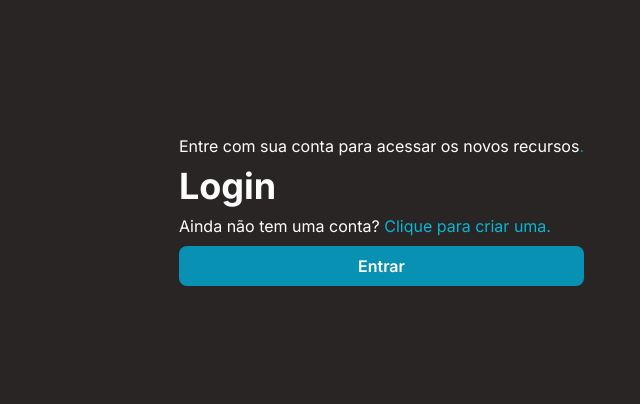
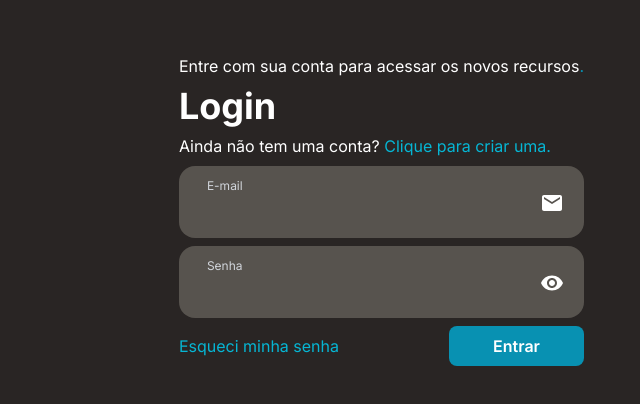
Before and after one commit to jhonatec-dev/desafio-vitor-nogueira, a Next.js app: page / in a window 1280 px wide. Shown: the part 190-594 px from the top of the page, without its empty margins (640-1280 px from the left). Built offline with nearby package versions, Linux system fonts and the light colour scheme.

Commit message:
feat: new components

```diff
--- a/app/_components/Buttons/Base.tsx
+++ b/app/_components/Buttons/Base.tsx
@@ -10,7 +10,7 @@ export default function BaseButton(props: Props) {
   return (
     <button
       onClick={onClick}
-      className={`bg-cyan-600 text-white font-semibold py-2 px-4 rounded-lg ${className}`}
+      className={`bg-cyan-600 hover:bg-cyan-700 text-white font-semibold py-2 px-4 rounded-lg ${className}`}
       {...otherProps}
     >
       {children}
--- a/app/_components/FormLogin/index.tsx
+++ b/app/_components/FormLogin/index.tsx
@@ -1,29 +1,75 @@
 "use client";
+import Mail from "@mui/icons-material/Mail";
+import Visibility from "@mui/icons-material/Visibility";
+import VisibilityOff from "@mui/icons-material/VisibilityOff";
+import Link from "next/link";
+import React from "react";
+import { FormProvider, useForm } from "react-hook-form";
+import validator from "validator";
+import BaseButton from "../Buttons/Base";
+import Input from "../Inputs/Input";
+import ErrorLabel from "../Texts/ErrorLabel";
+
 interface LoginFiels {
   email: string;
   password: string;
 }
 
-import { useForm } from "react-hook-form";
-import BaseButton from "../Buttons/Base";
-
 export default function FormLogin() {
+  const methods = useForm<LoginFiels>();
   const {
-    register,
     handleSubmit,
     formState: { errors },
-    watch,
-  } = useForm<LoginFiels>();
+  } = methods;
+
+  const [showPassword, setShowPassword] = React.useState(false);
 
   function handleLogin(data: LoginFiels) {
     console.log(data);
   }
+
   return (
-    <form
-      onSubmit={handleSubmit(handleLogin)}
-      className='flex flex-col gap-2'
-    >
-      <BaseButton type='submit'>Entrar</BaseButton>
+    <form onSubmit={handleSubmit(handleLogin)} className='flex flex-col gap-2'>
+      <FormProvider {...methods}>
+        <Input
+          label='E-mail'
+          registerAs='email'
+          autoComplete='email'
+          registerOptions={{
+            required: { value: true, message: "Campo obrigatório" },
+            validate: (value) => {
+              if (!validator.isEmail(value)) {
+                return "E-mail inválido";
+              }
+            },
+          }}
+          endAdornment={<Mail />}
+        />
+        {errors.email && <ErrorLabel>{errors.email.message}</ErrorLabel>}
+        <Input
+          label='Senha'
+          type={showPassword ? "text" : "password"}
+          registerAs='password'
+          autoComplete='current-password'
+          registerOptions={{
+            required: { value: true, message: "Campo obrigatório" },
+            minLength: {
+              value: 6,
+              message: "A senha deve ter no mínimo 6 caracteres",
+            },
+          }}
+          endAdornment={
+            <button onClick={() => setShowPassword(!showPassword)}>
+              {showPassword ? <VisibilityOff /> : <Visibility />}
+            </button>
+          }
+        />
+        {errors.password && <span>{errors.password?.message}</span>}
+        <div className='flex justify-between items-center'>
+          <Link href={"/forgot-password"}>Esqueci minha senha</Link>
+          <BaseButton type='submit' className="w-1/3">Entrar</BaseButton>
+        </div>
+      </FormProvider>
     </form>
   );
 }
--- /dev/null
+++ b/app/_components/Inputs/Input.tsx
@@ -0,0 +1,33 @@
+import { RegisterOptions, useFormContext } from "react-hook-form";
+
+interface Props {
+  endAdornment?: React.ReactNode;
+  label: string;
+  fullWidth?: boolean;
+  registerAs: string;
+  registerOptions?: RegisterOptions;
+  [key: string]: any;
+}
+
+export default function Input(props: Props) {
+  const { fullWidth, endAdornment, label, registerAs, registerOptions } = props;
+  const { register } = useFormContext();
+  // console.log('otherPRops \n', otherProps)
+  return (
+    <div
+      className={`input-container flex items-center transition ${
+        fullWidth ? "w-full" : ""
+      } bg-stone-600 rounded-2xl py-2 px-4`}
+    >
+      <div className='flex flex-col flex-grow'>
+        <label className='text-xs text-gray-300 ml-2'>{label}</label>
+        <input
+          className='bg-transparent px-2 py-1'
+          {...register(registerAs, registerOptions)}
+          {...props}
+        />
+      </div>
+      {endAdornment && <div className='ml-2'>{endAdornment}</div>}
+    </div>
+  );
+}
--- a/app/_components/Inputs/InputEmail.tsx
+++ /dev/null
@@ -1,25 +0,0 @@
-
-interface Props {
-  value: string;
-  onChange: (value: string) => void;
-  endAdornment?: React.ReactNode;
-  label: string;
-  fullWidth?: boolean;
-}
-
-export default function InputEmail(props: Props) {
-  const { value, onChange, endAdornment, label, fullWidth } = props;
-
-  return <div className={`flex flex-col ${fullWidth ? "w-full" : ""}`}>
-    <label className="text-sm text-gray-500">{label}</label>
-    <div className="flex items-center">
-      <input
-        type="email"
-        value={value}
-        onChange={(e) => onChange(e.target.value)}
-        className="border-2 border-gray-300 rounded-md w-full px-2 py-1"
-      />
-      {endAdornment && <div className="ml-2">{endAdornment}</div>}
-    </div>
-  </div>;
-}
--- /dev/null
+++ b/app/_components/Texts/ErrorLabel.tsx
@@ -0,0 +1,9 @@
+interface Props {
+  children: React.ReactNode;
+}
+
+export default function ErrorLabel(props: Props) {
+  const { children } = props;
+
+  return <p className='text-xs text-red-400 ml-4'>{children}</p>;
+}
--- a/app/globals.css
+++ b/app/globals.css
@@ -29,3 +29,19 @@ h6 {
 a {
   @apply text-cyan-500 hover:text-cyan-400;
 }
+
+/* Remove colors from inputs */
+input {
+  @apply bg-transparent border-none outline-none focus:ring-0 focus:bg-transparent focus:border-transparent;
+}
+
+/* Div with input on focus */
+.input-container {
+  @apply border border-4 border-transparent;
+}
+.input-container:has(input:focus) {
+  @apply border-cyan-600;
+}
+.input-container:has(input:focus) label {
+  @apply text-cyan-400;
+}
--- /dev/null
+++ b/app/register/page.tsx
@@ -0,0 +1,9 @@
+export default function Register() {
+  return (
+    <main>
+      <div>
+        <h1>Register</h1>
+      </div>
+    </main>
+  );
+}
--- a/package.json
+++ b/package.json
@@ -9,6 +9,10 @@
     "lint": "next lint"
   },
   "dependencies": {
+    "@emotion/react": "^11.11.4",
+    "@emotion/styled": "^11.11.5",
+    "@mui/icons-material": "^5.15.15",
+    "@mui/material": "^5.15.15",
     "next": "14.2.1",
     "react": "^18",
     "react-dom": "^18",
@@ -19,6 +23,7 @@
     "@types/node": "^20",
     "@types/react": "^18",
     "@types/react-dom": "^18",
+    "@types/validator": "^13.11.9",
     "eslint": "^8",
     "eslint-config-next": "14.2.1",
     "postcss": "^8",
```
Also changed, not shown: 1 other file (tests, documents, lock files or other folders).
